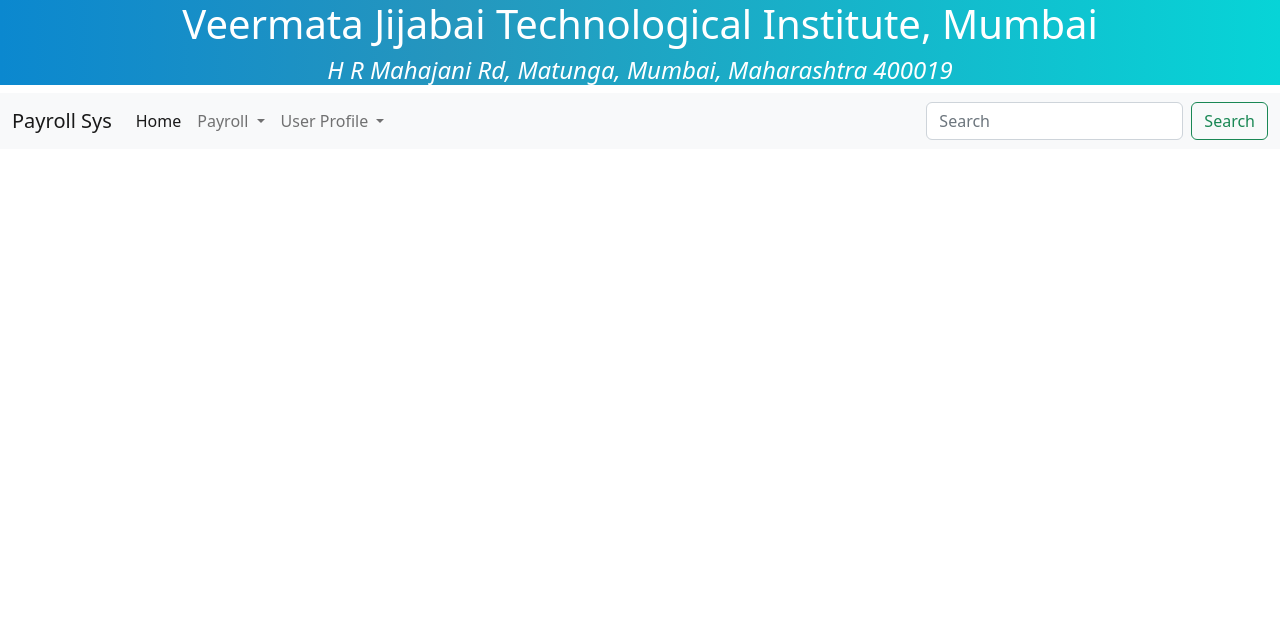
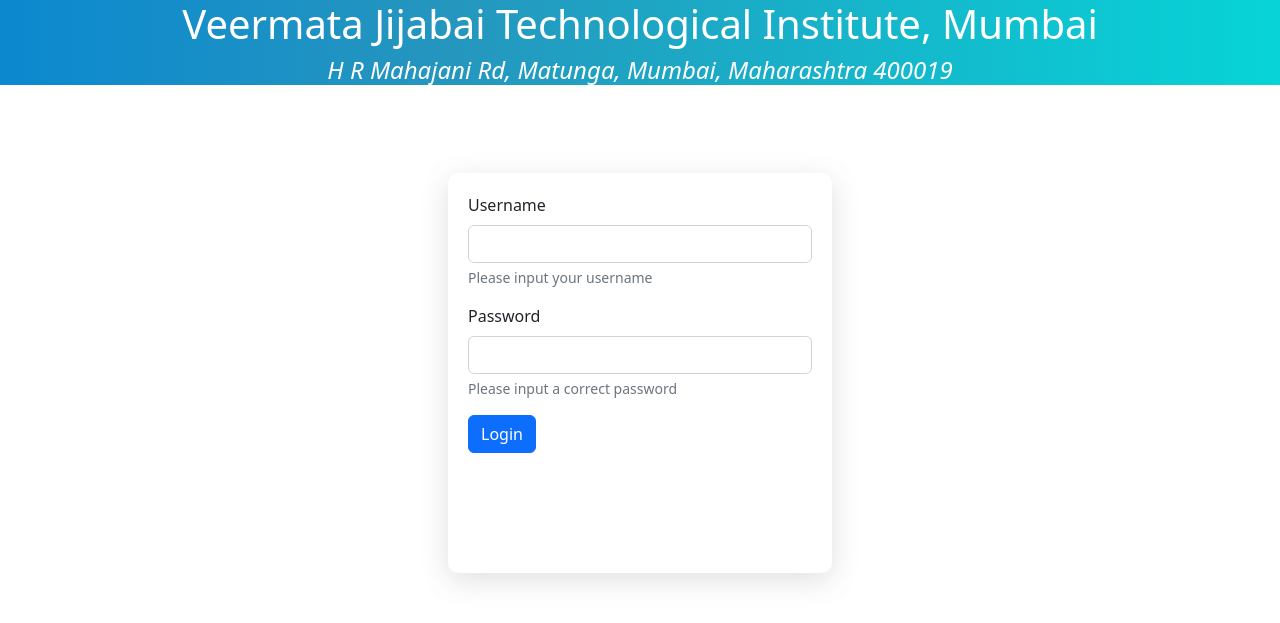
Before and after one commit to DaminiM-23/Payroll-System, a Django app: page / in a window 1280 px wide. Shown: the top 623 px of the page. Run offline with Django 4.2, Linux system fonts and the light colour scheme.

Commit message:
Addition of login page ( new opening page )

```diff
--- a/payroll/static/style.css
+++ b/payroll/static/style.css
@@ -2,6 +2,9 @@
     margin:0;
     padding: 0;
 }
+
+/* General navbar css */
+
 
 .homenav{
     margin: 0;
@@ -10,8 +13,31 @@
     padding: 0;
 }
 
+/* Dropdown submenu required css */
+
+.dropdown-menu li {
+  position: relative;
+}
+.dropdown-menu .dropdown-submenu {
+  display: none;
+  position: absolute;
+  left: 100%;
+  top: -7px;
+}
+.dropdown-menu .dropdown-submenu-left {
+  right: 100%;
+  left: auto;
+}
+.dropdown-menu > li:hover > .dropdown-submenu {
+  display: block;
+}
+
+
+/* Title CSS */
+
 .header{
     width: 100vw;
+    height: auto;
     background-image: linear-gradient(90deg,#0B88CF 0%,#2596be 35%,#07d4d7 100%);
 }
 
@@ -28,19 +54,21 @@
     text-align: center;
 }
 
-.dropdown-menu li {
-    position: relative;
+
+  /* Login page CSS */
+
+  .content{
+    display: flex;
+    justify-content: center;
+    align-items: center;
+    height: auto;
+    padding-top: 10vh;
+
   }
-  .dropdown-menu .dropdown-submenu {
-    display: none;
-    position: absolute;
-    left: 100%;
-    top: -7px;
+  .login{
+    padding:20px;
+    height: 50vh;
+    width: 30vw;
+    border-radius:10px;
+    box-shadow: rgba(100, 100, 111, 0.2) 0px 7px 29px 0px;
   }
-  .dropdown-menu .dropdown-submenu-left {
-    right: 100%;
-    left: auto;
-  }
-  .dropdown-menu > li:hover > .dropdown-submenu {
-    display: block;
-  }
--- /dev/null
+++ b/payroll/templates/login.html
@@ -0,0 +1,41 @@
+<!DOCTYPE html>
+<html>
+<head>
+    <title>Login Page</title>
+    <link rel="stylesheet" href="../static/style.css">
+    <link rel="stylesheet" href="https://cdn.jsdelivr.net/npm/bootstrap@5.2.3/dist/css/bootstrap.min.css" >
+    <!-- Local server link http://127.0.0.1:5500/payroll/templates/base.html -->
+
+  </head>
+<body>
+    <div class="header">
+        <h1>Veermata Jijabai Technological Institute, Mumbai</h1>
+        <h4><i>H R Mahajani Rd, Matunga, Mumbai, Maharashtra 400019</i></h4>
+    </div>
+    <div class="content">
+        <div class="login">
+            <form>
+                <div class="mb-3">
+                  <label for="exampleInputEmail1" class="form-label">Username</label>
+                  <input type="email" class="form-control" id="exampleInputEmail1" aria-describedby="emailHelp">
+                  <div id="emailHelp" class="form-text">Please input your username</div>
+                </div>
+                <div class="mb-3">
+                  <label for="exampleInputPassword1" class="form-label">Password</label>
+                  <input type="password" class="form-control" id="exampleInputPassword1">
+                  <div id="passwordHelp" class="form-text">Please input a correct password</div>
+                </div>
+                <!-- <div class="mb-3 form-check">
+                  <input type="checkbox" class="form-check-input" id="exampleCheck1">
+                  <label class="form-check-label" for="exampleCheck1">Check me out</label>
+                </div> -->
+                <button type="submit" class="btn btn-primary">Login</button>
+              </form>
+        </div>
+    </div>
+
+    <!-- All the Bootstrap Javascript tags -->
+    <script src="https://cdn.jsdelivr.net/npm/@popperjs/core@2.11.6/dist/umd/popper.min.js" integrity="sha384-oBqDVmMz9ATKxIep9tiCxS/Z9fNfEXiDAYTujMAeBAsjFuCZSmKbSSUnQlmh/jp3" crossorigin="anonymous"></script>
+    <script src="https://cdn.jsdelivr.net/npm/bootstrap@5.2.3/dist/js/bootstrap.min.js" integrity="sha384-cuYeSxntonz0PPNlHhBs68uyIAVpIIOZZ5JqeqvYYIcEL727kskC66kF92t6Xl2V" crossorigin="anonymous"></script>
+</body>
+</html>
--- a/payroll/urls.py
+++ b/payroll/urls.py
@@ -7,5 +7,6 @@
 
 
 urlpatterns = [
-    path('', views.base ,name='base' ),
+    path('', views.login ,name='login' ),
+    path('base', views.base, name="base")
 ]
--- a/payroll/views.py
+++ b/payroll/views.py
@@ -3,3 +3,6 @@
 # Create your views here.
 def base(request):
     return render(request,'base.html')
+
+def login(request):
+    return render(request, 'login.html')
```
Also changed, not shown: payroll/templates/base.html (+40 -2 lines).
